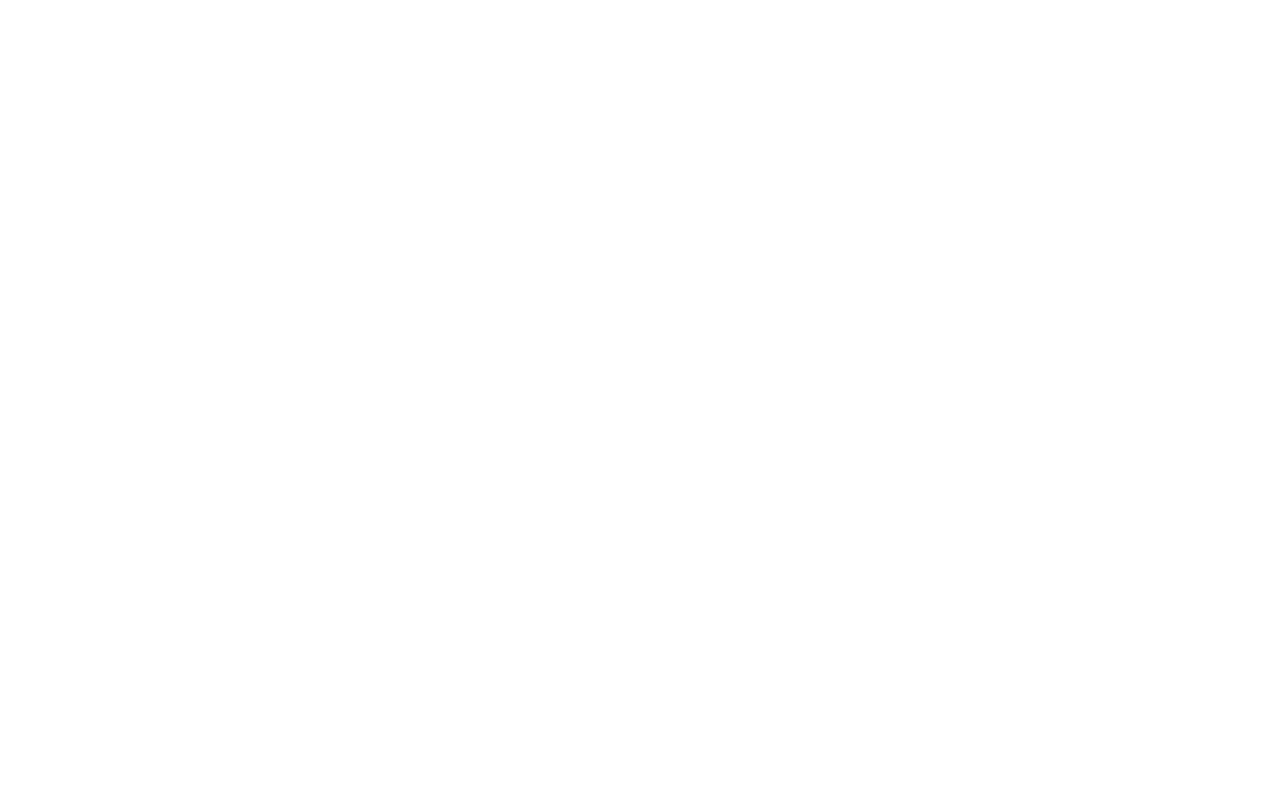
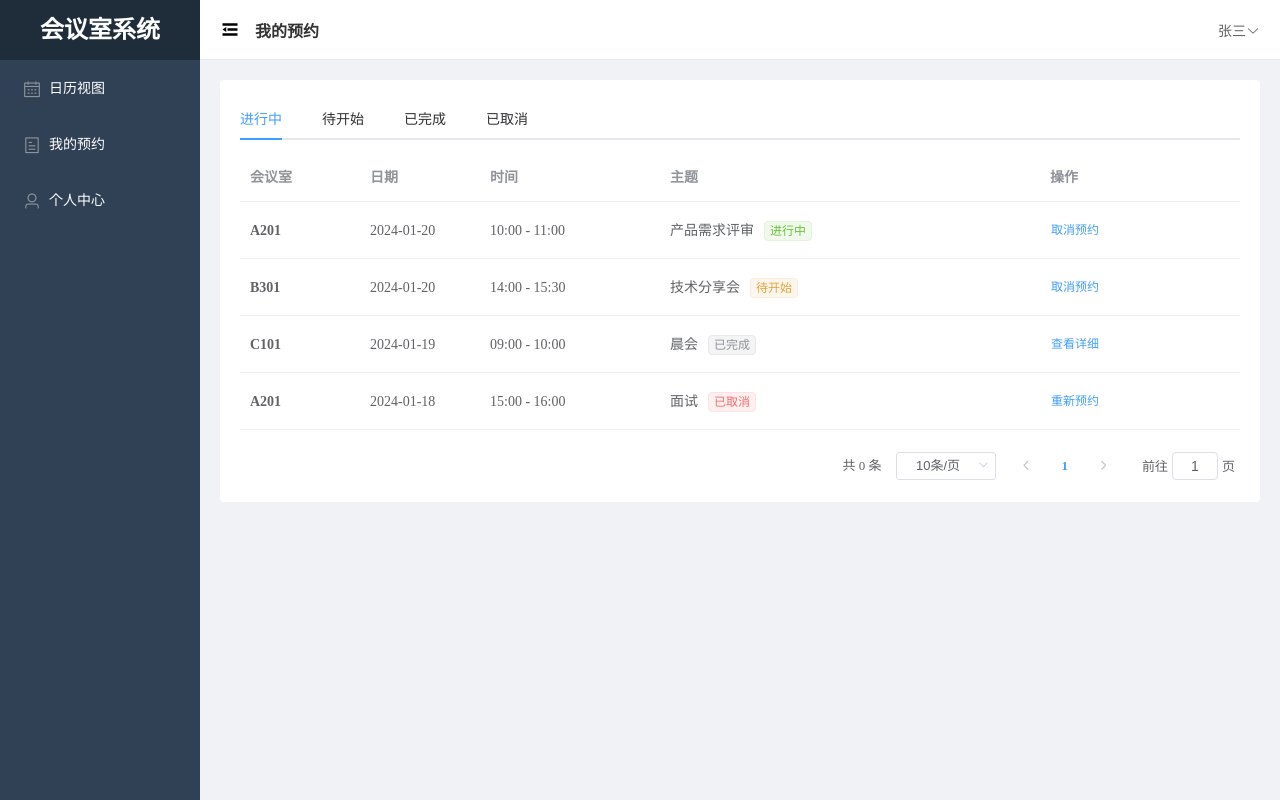
Before and after one commit to wdrdssd/Meeting-Room-Booking-System, a Vue app in the folder frontend/: page /user/my-reservations in a window 1280 px wide. Built offline with nearby package versions, Linux system fonts and the light colour scheme.

Commit message:
my-reservations-01

```diff
--- a/frontend/src/router/index.js
+++ b/frontend/src/router/index.js
@@ -9,7 +9,7 @@
     routes:[
         { name:'login',path:'/login',component:()=>import('../views/user/Login.vue')},
         { path: '/', redirect: '/login' },
-        { name:'userHomepage',path:'/user',component:()=>import('../views/user/Homepage.vue'),
+        { path:'/user',component:()=>import('../views/user/Homepage.vue'),
             children:[
                 {
                 path:'calender',
@@ -22,13 +22,18 @@
                 component:()=>import('../views/user/Myself.vue')
                 },
                 {
+                path:'my-reservations',
+                name:'MyReservations',
+                component:()=>import('../views/user/MyReservations.vue')
+                },
+                {
                     path:'',
                     redirect:'calender'
                 }
             ]
         },
         { name:'adminHomepage',path:'/admin',component:()=>import('../views/admin/Homepage.vue')},
-    ],
+ ],
     linkActiveClass:'on'
 })
 export default router
--- /dev/null
+++ b/frontend/src/views/user/MyReservations.vue
@@ -0,0 +1,184 @@
+<template>
+    <div class="box">
+        <el-tabs v-model="activeTab" @tab-click="handleClick">
+            <el-tab-pane label="进行中" name="ongoing"></el-tab-pane>
+            <el-tab-pane label="待开始" name="upcoming"></el-tab-pane>
+            <el-tab-pane label="已完成" name="completed"></el-tab-pane>
+            <el-tab-pane label="已取消" name="cancelled"></el-tab-pane>
+        </el-tabs>
+        <el-table :data="reservations" style="width: 100%" >
+            <el-table-column  label="会议室" width="120">
+                <template slot-scope="scope">
+                    <strong>{{ scope.row.roomName }}</strong>
+                </template>
+            </el-table-column>
+            <el-table-column  label="日期" width="120">
+                <template slot-scope="scope">
+                    {{ scope.row.date }}
+                </template>
+            </el-table-column>
+            <el-table-column   label="时间" width="180">
+                <template slot-scope="scope">
+                    {{ scope.row.startTime }} - {{scope.row.endTime}}
+                </template>
+            </el-table-column>
+            <el-table-column  label="主题" min-width="200">
+                <template slot-scope="scope">
+                    <span>{{ scope.row.title }}</span>
+                    <el-tag size="mini" :type="getStatusType(scope.row.status)" style="margin-left: 10px;">
+                        {{ getStatusText(scope.row.status) }}
+                    </el-tag>
+                </template>
+            </el-table-column>
+            <el-table-column  label="操作" width="200" fixed="right">
+                <template slot-scope="scope">
+                    <el-button v-if="scope.row.status === 'ongoing'|| scope.row.status === 'upcoming' "
+                        type="text" size="small"
+                        @click="cancelReservation(scope.row)">取消预约
+                    </el-button>
+                    <el-button type="text"
+                        v-if="scope.row.status ==='completed'"
+                        size="small"
+                        @click="viewDetail(scope.row)">查看详细
+                    </el-button>
+                    <el-button type="text"
+                        v-if="scope.row.status === 'cancelled'"
+                        size="small"
+                        @click="rebook(scope.row)">重新预约
+                    </el-button>
+                </template>
+            </el-table-column>
+        </el-table>
+        <el-pagination
+            @size-change="handleSizeChange"
+            @current-change="handleCurrentChange"
+            :current-page="currentPage"
+            :page-sizes="[10, 20, 30, 50]"
+            :page-size="pageSize"
+            layout="total, sizes, prev, pager, next, jumper"
+            :total="total"
+            style="margin-top: 20px; text-align: right;">
+        </el-pagination>
+    </div>
+</template>
+
+<script>
+    export default {
+        name:'MyReservations',
+        data() {
+            return {
+                activeTab:'ongoing',
+                currentPage:1,
+                pageSize:10,
+                total:0,
+                tableKey: 0,
+                reservations: [
+        {
+          id: 1,
+          roomName: 'A201',
+          date: '2024-01-20',
+          startTime: '10:00',
+          endTime: '11:00',
+          title: '产品需求评审',
+          status: 'ongoing'
+        },
+        {
+          id: 2,
+          roomName: 'B301',
+          date: '2024-01-20',
+          startTime: '14:00',
+          endTime: '15:30',
+          title: '技术分享会',
+          status: 'upcoming'
+        },
+        {
+          id: 3,
+          roomName: 'C101',
+          date: '2024-01-19',
+          startTime: '09:00',
+          endTime: '10:00',
+          title: '晨会',
+          status: 'completed'
+        },
+        {
+          id: 4,
+          roomName: 'A201',
+          date: '2024-01-18',
+          startTime: '15:00',
+          endTime: '16:00',
+          title: '面试',
+          status: 'cancelled'
+        }
+      ]
+            }
+        },
+        methods:{
+            handleClick(tab){
+                console.log('切换到标签',tab.name)
+                this.currentPage=1
+                this.loadData()
+            },
+            loadData(){
+                console.log('加载数据',this.activeTab)
+            },
+            handleSizeChange(val){
+                this.pageSize = val
+                this.loadData()
+            },
+            handleCurrentChange(val){
+                this.currentPage = val
+                this.loadData()
+            },
+            cancelReservation(row){
+                this.$confirm('确定要取消这个预约吗?','提示',{
+                    confirmButtonText:'确定',
+                    cancelButtonText:'取消',
+                    type:'warning'
+                }).then(()=>{
+                    console.log('取消预约',row)
+                    this.$message.success('取消成功')
+                    this.loadData()
+                }).catch(()=>{
+
+                })
+            },
+            viewDetail(row){
+                this.$message.info('查看详细:'+ row.id)
+            },
+            rebook(row){
+                this.$message.info('重新预约' + row.id)
+            },
+            getStatusType(status){
+                const types ={
+                    'ongoing': 'success',
+                    'upcoming': 'warning',
+                    'completed': 'info',
+                    'cancelled': 'danger'
+                }
+                return types[status] || 'info'
+            },
+            getStatusText(status){
+                const texts = {
+                    'ongoing': '进行中',
+                    'upcoming': '待开始',
+                    'completed': '已完成',
+                    'cancelled': '已取消'
+                }
+                return texts[status] || status
+            },
+
+        },
+        created(){
+                this.loadData()
+            }
+
+    }
+</script>
+
+<style>
+.box{
+    background-color: white;
+    padding: 20px;
+    border-radius: 4px;
+}
+</style>
```
